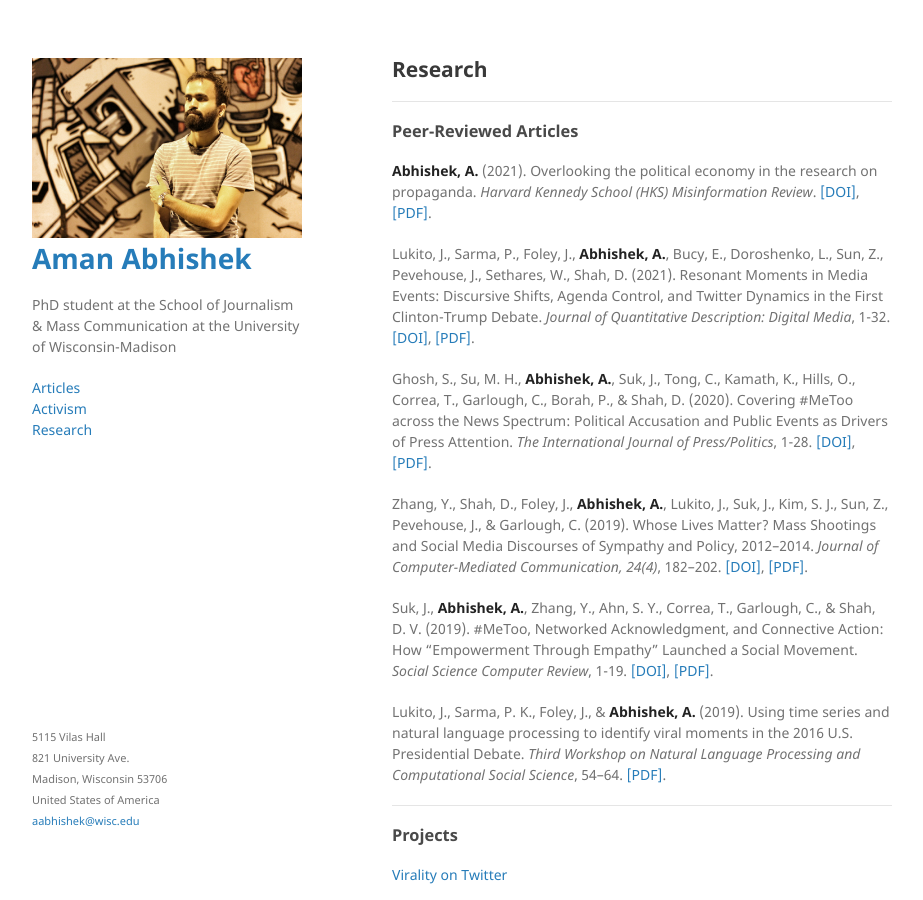
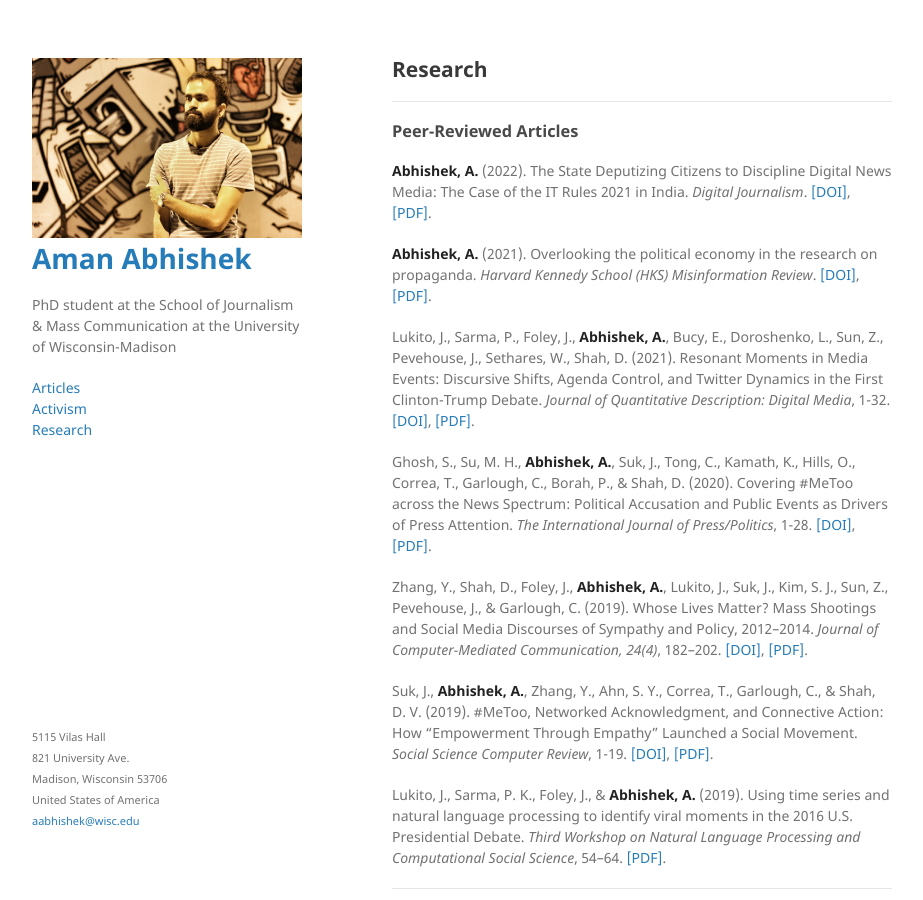
Before and after one commit to aman-abhishek/aman-abhishek.github.io, a Jekyll site: the page built from research.md, in a window 1280 px wide and 900 px high. Shown: the whole window, without its empty margins (178-1101 px from the left). Built offline with Jekyll 4.4.1, drawn with Linux system fonts in a browser that asks for light colours; our own code applies the rules of GitHub Pages for plain Markdown files.

Commit message:
dg paper IT Rules

```diff
--- a/research.md
+++ b/research.md
@@ -7,6 +7,9 @@ layout: default
 ----------------------------------------------------------------------------------------
 
 ### Peer-Reviewed Articles
+
+
+**Abhishek, A.** (2022). The State Deputizing Citizens to Discipline Digital News Media: The Case of the IT Rules 2021 in India. _Digital Journalism_. [[DOI]](https://doi.org/10.1080/21670811.2022.2134163), [[PDF]](https://drive.google.com/file/d/1HudTGKzvdO0Mp-gqMIuVoXZ_Re7I03II/view?usp=sharing).
 
 **Abhishek, A.** (2021). Overlooking the political economy in the research on propaganda. _Harvard Kennedy School (HKS) Misinformation Review_. [[DOI]](https://doi.org/10.37016/mr-2020-61), [[PDF]](https://drive.google.com/file/d/1lqxVyzWaRm8LFKjKCTcWlwNDudcDkMG4/view).
 
```
